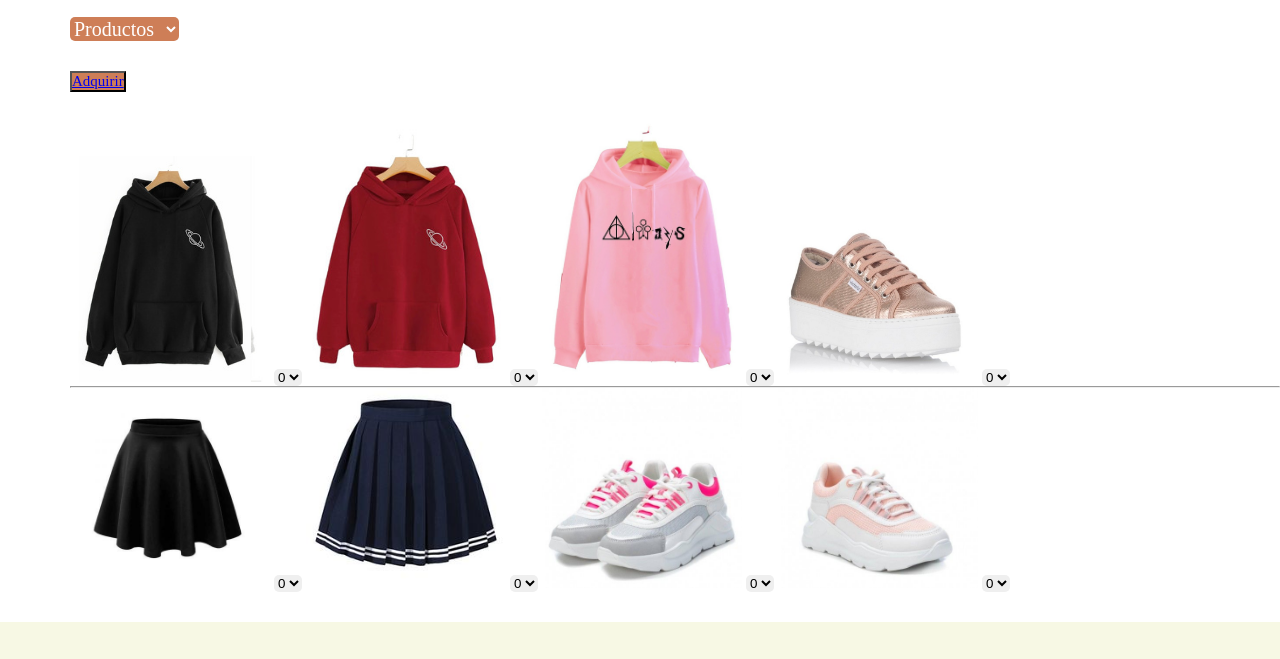
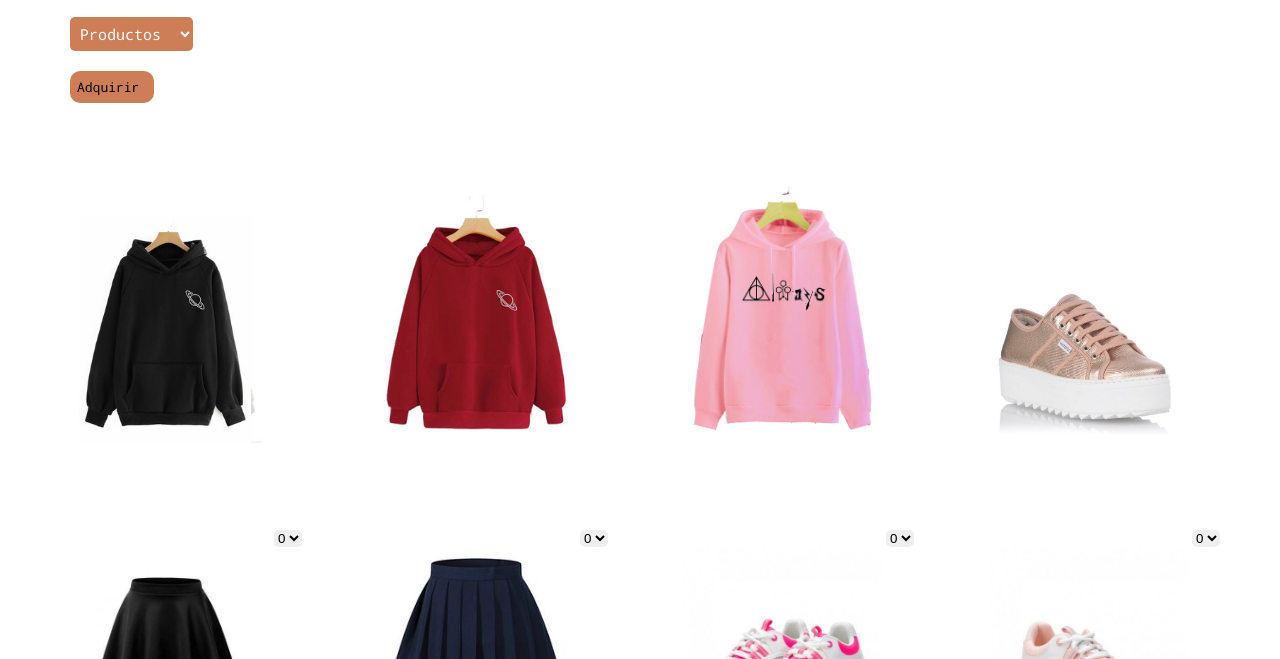
Before and after one commit to MaiteSarvi/cursocoder, a plain HTML site: page pages/tienda.html in a window 1280 px wide. Shown: the part 103-762 px from the top of the page. Drawn offline with Linux system fonts and the light colour scheme; files whose address does not match are found by name.

Commit message:
agregue animacion a la tienda

```diff
--- a/css/style.css
+++ b/css/style.css
@@ -139,26 +139,45 @@ select {
 /* main tienda */
 
 .desplegable {
-    font-family: "Brave", light;
-    font-size: 20px;
+    font-family: "mono", bold;
+    font-size: 15px;
     color: white;
     background-color: #ce7e57;
     margin-left: 70px;
     margin-top: 20px;
+    padding: 6px;
 }
 
 .adquirir {
-    font-family: "Brave", light;
-    font-size: 15px;
+    display: block;
+    width: 70px;
+    margin-top: 20px;
+    margin-left: 70px;
+    margin-bottom: 70px;
+    font-family: "mono", medium;
+    font-size: 13px;
+    transition: .5, .5;
     background-color: #ce7e57;
-    margin-left: 70px;
-    margin-top: 30px;
-    margin-bottom: 20px;
+    text-decoration: none;
+    border-radius: 10px;
+    padding: 7px;
+    color:black
+
 }
 
-.imagenes {
+.adquirir:hover {
+    transform:scale(1.1);
+    background-color: beige;
+  }
+
+.imagenes img {
     margin-left: 70px;
-    margin-bottom: 30px;
+    margin-bottom: 100px;
+    transition: .5, .5;
+}
+.imagenes img:hover {
+    transform:scale(1.3);
+    box-shadow: rgba(0, 0, 0, 0.3) 0px 19px 38px, rgba(0, 0, 0, 0.22) 0px 15px 12px;
 }
 
 
--- a/pages/tienda.html
+++ b/pages/tienda.html
@@ -41,7 +41,7 @@
             </div>
             <!-- Boton Aquirir -->
             <section>
-                <button class="adquirir"><a href="./carrito.html">Adquirir</a></button>
+                <a class="adquirir" > Adquirir </a></button>
             </section>
 
 
@@ -84,7 +84,7 @@
                     <option> 2 </option>
                     <option> 3 </option>
                 </select>
-                    <hr />
+
                     <img src="../assets/imagenes/producto5.jpg" alt="Pollera Negra" id="Pollera Negra" width="200">
 
                 <select id="Pollera Negra">
```
